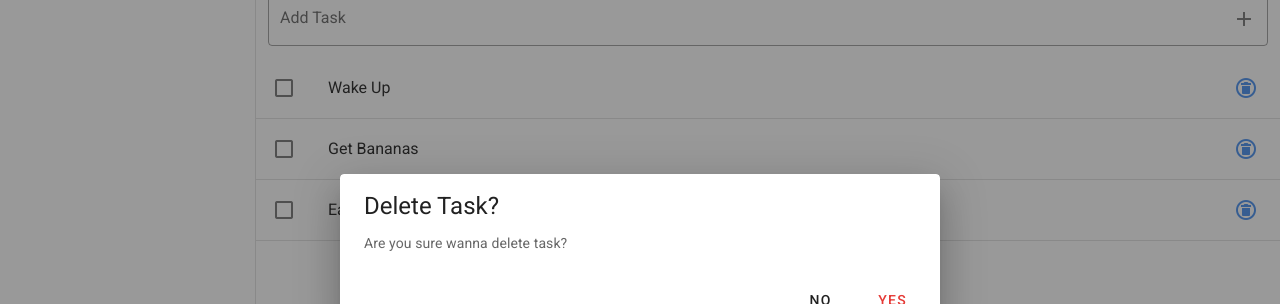
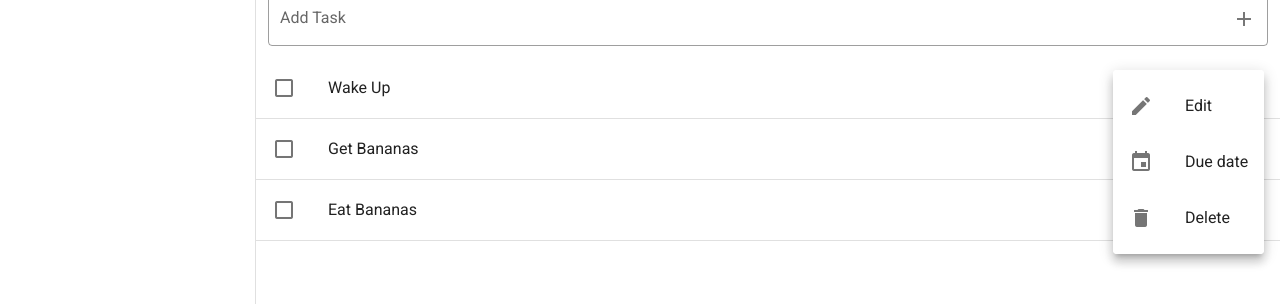
Before and after one commit to mertcaliskan01/vue-my-old-website, a Vue app: page /#/ in a window 1280 px wide. Both pictures are taken after a click on the button 1246 px from the left and 238 px from the top of the page. Shown: the part 150-454 px from the top of the page. Built offline with nearby package versions, Linux system fonts and the light colour scheme.

Commit message:
Task Menu

```diff
--- a/src/components/Todo/Task.vue
+++ b/src/components/Todo/Task.vue
@@ -17,35 +17,19 @@
           </v-list-item-title>
         </v-list-item-content>
         <v-list-item-action>
-          <v-btn @click.stop="dialogs.delete = true" icon>
-            <v-icon color="primary lighten-1">mdi-delete-circle-outline</v-icon>
-          </v-btn>
+          <task-menu :task="task" />
         </v-list-item-action>
       </template>
     </v-list-item>
     <v-divider></v-divider>
-
-    <dialog-delete
-    v-if="dialogs.delete"
-    @close="dialogs.delete = false"
-    :task="task"
-     />
   </div>
 </template>
 
 <script>
 export default {
   props: ["task"],
-  data() {
-    return {
-      dialogs: {
-        delete: false,
-      },
-    };
-  },
   components: {
-    "dialog-delete": require("@/components/Todo/Dialogs/DialogDelete.vue")
-      .default,
+    "task-menu": require("@/components/Todo/TaskMenu.vue").default,
   },
 };
 </script>
--- /dev/null
+++ b/src/components/Todo/TaskMenu.vue
@@ -0,0 +1,76 @@
+<template>
+  <div>
+    <v-menu bottom left>
+      <template v-slot:activator="{ on, attrs }">
+        <v-btn color="primary" icon v-bind="attrs" v-on="on">
+          <v-icon>mdi-dots-vertical</v-icon>
+        </v-btn>
+      </template>
+
+      <v-list>
+        <v-list-item
+          v-for="(item, index) in items"
+          :key="index"
+          @click="handleClick(index)"
+        >
+          <v-list-item-icon>
+            <v-icon v-text="item.icon"></v-icon>
+          </v-list-item-icon>
+          <v-list-item-title>{{ item.title }}</v-list-item-title>
+        </v-list-item>
+      </v-list>
+    </v-menu>
+
+    <dialog-delete
+      v-if="dialogs.delete"
+      @close="dialogs.delete = false"
+      :task="task"
+    />
+  </div>
+</template>
+
+<script>
+export default {
+  props: ["task"],
+  data: () => ({
+    dialogs: {
+      delete: false,
+    },
+    items: [
+      {
+        title: "Edit",
+        icon: "mdi-pencil",
+        click() {
+          console.log("Edit");
+        },
+      },
+      {
+        title: "Due date",
+        icon: "mdi-calendar",
+        click() {
+          console.log("Due date");
+        },
+      },
+      {
+        title: "Delete",
+        icon: "mdi-delete",
+        click() {
+          this.dialogs.delete = true;
+        },
+      },
+    ],
+  }),
+  methods: {
+    handleClick(index) {
+      this.items[index].click.call(this);
+    },
+  },
+  components: {
+    "dialog-delete": require("@/components/Todo/Dialogs/DialogDelete.vue")
+      .default,
+  },
+};
+</script>
+
+<style>
+</style>
```
Also changed, not shown: src/components/Todo/ListTasks.vue (+2 -5 lines).
